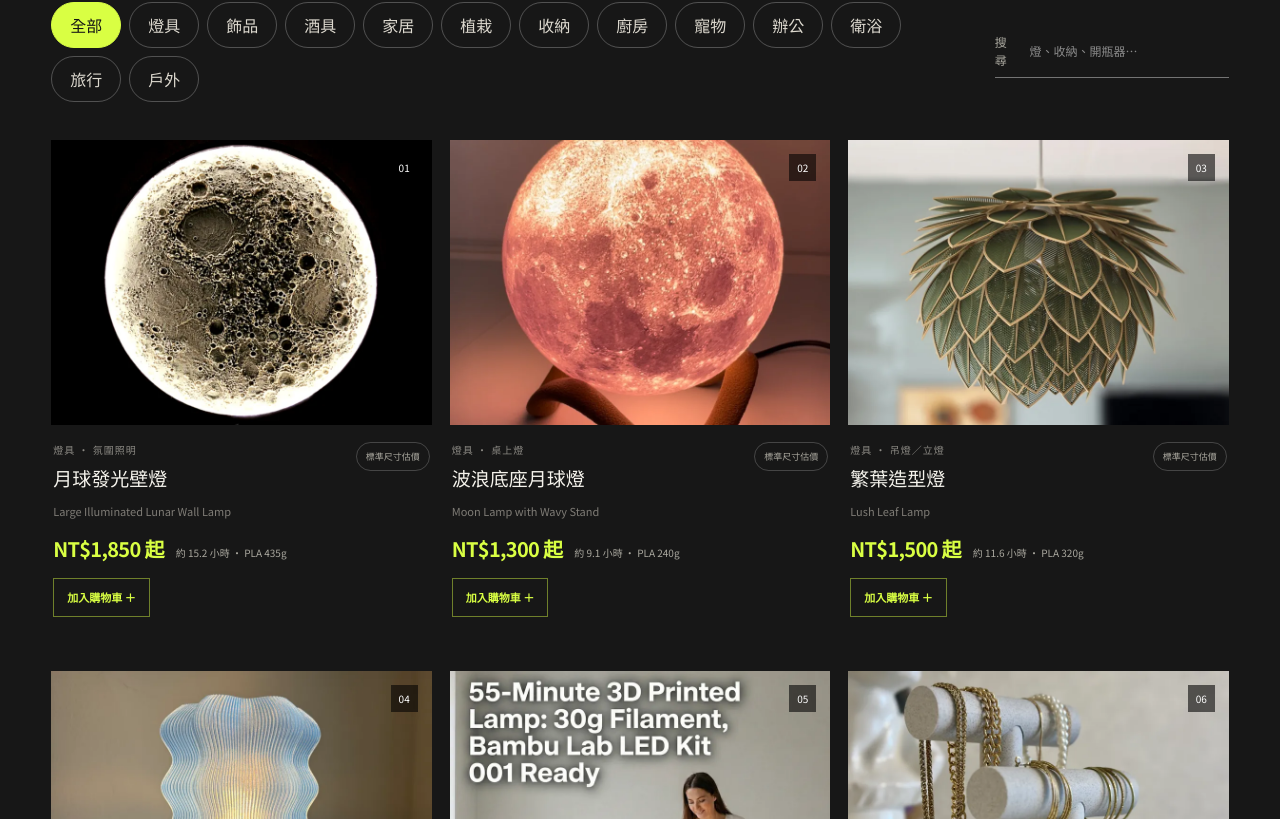
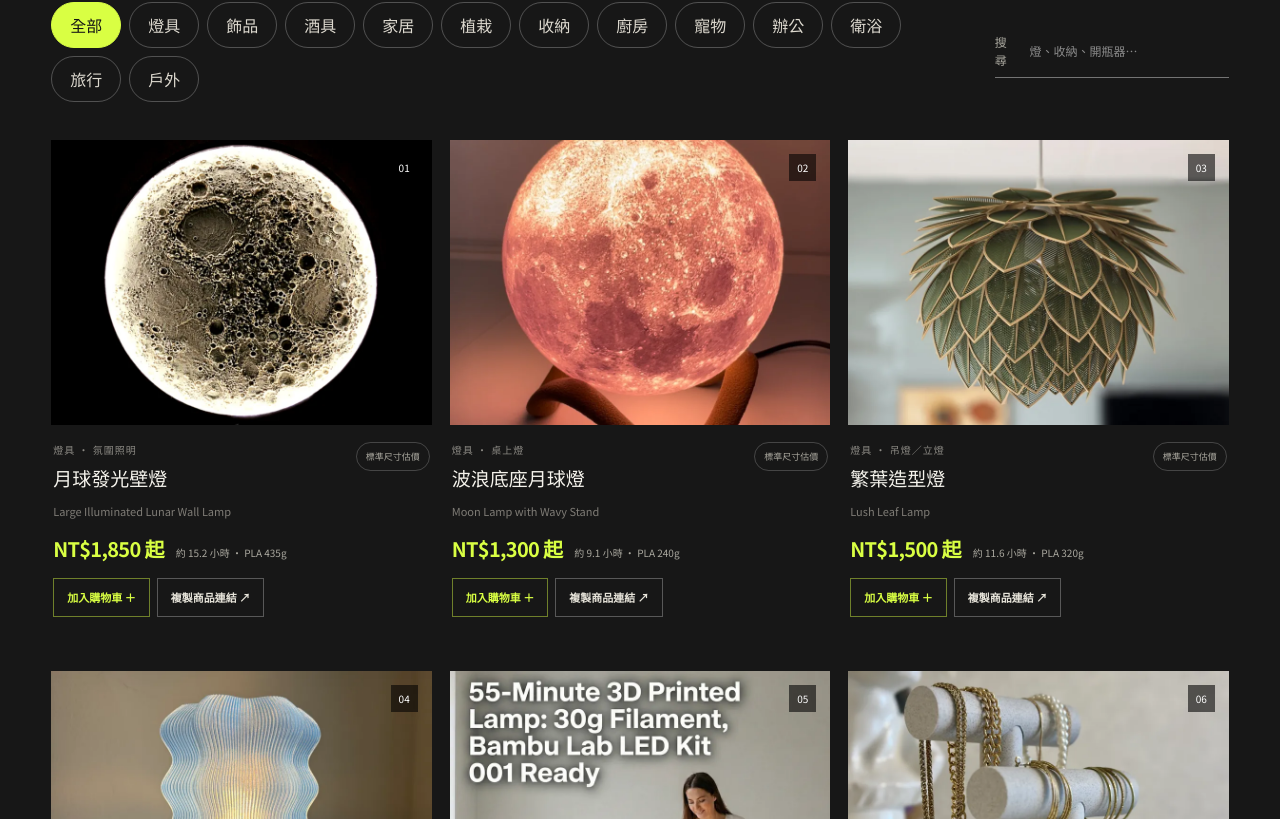
Before and after one commit to Roberto0111/roberto_form, a Next.js app: page / in a window 1280 px wide. Shown: the part 1141-1960 px from the top of the page. Built offline with nearby package versions, Linux system fonts and the light colour scheme.

Commit message:
Add shareable product links

```diff
--- a/app/globals.css
+++ b/app/globals.css
@@ -101,8 +101,11 @@ h1 { font-size: clamp(60px, 7.7vw, 120px); line-height: .9; letter-spacing: -.08
 .product-price { display: flex; flex-wrap: wrap; align-items: baseline; gap: 7px 12px; margin-top: 13px; }
 .product-price strong { color: var(--acid); font-size: 20px; letter-spacing: -.035em; }
 .product-price small { color: #aaa89f; font-size: 10px; }
-.add-cart-button { margin-top: 14px; border: 1px solid rgba(217,255,67,.45); background: transparent; color: var(--acid); padding: 10px 13px; cursor: pointer; font-size: 11px; font-weight: 750; transition: .2s ease; }
+.product-card-actions { display: flex; flex-wrap: wrap; gap: 7px; margin-top: 14px; }
+.add-cart-button, .share-product-button { border: 1px solid rgba(217,255,67,.45); background: transparent; color: var(--acid); padding: 10px 13px; cursor: pointer; font-size: 11px; font-weight: 750; transition: .2s ease; }
 .add-cart-button:hover { background: var(--acid); color: var(--ink); }
+.share-product-button { border-color: rgba(255,255,255,.28); color: #e7e4da; }
+.share-product-button:hover { border-color: white; color: white; }
 .empty { padding: 70px 0; text-align: center; color: #aaa89f; }
 
 .product-modal { position: fixed; inset: 0; z-index: 50; display: grid; place-items: center; padding: 24px; }
@@ -144,6 +147,7 @@ h1 { font-size: clamp(60px, 7.7vw, 120px); line-height: .9; letter-spacing: -.08
 .modal-actions { display: flex; flex-wrap: wrap; gap: 10px; margin-top: 8px; }
 .modal-cta { display: inline-flex; padding: 15px 20px; font-weight: 750; }
 .modal-cta.add { border: 0; background: var(--acid); color: var(--ink); cursor: pointer; }
+.modal-cta.share { border: 1px solid var(--ink); background: transparent; color: var(--ink); cursor: pointer; }
 .modal-cta.instagram { background: var(--orange); color: var(--ink); }
 .modal-cta.email { background: var(--ink); color: white; }
 
--- a/app/page.tsx
+++ b/app/page.tsx
@@ -1,7 +1,7 @@
 "use client";
 
 import { useEffect, useMemo, useState, type FormEvent } from "react";
-import { estimatePrice, formatPrice, products, type Category, type Product } from "@/lib/catalog";
+import { estimatePrice, formatPrice, products, productSlug, type Category, type Product } from "@/lib/catalog";
 
 const filters = ["全部", "燈具", "飾品", "酒具", "家居", "植栽", "收納", "廚房", "寵物", "辦公", "衛浴", "旅行", "戶外"] as const;
 
@@ -51,6 +51,7 @@ export default function Home() {
   const [submitting, setSubmitting] = useState(false);
   const [checkoutError, setCheckoutError] = useState("");
   const [createdOrder, setCreatedOrder] = useState<CreatedOrder | null>(null);
+  const [copiedProduct, setCopiedProduct] = useState("");
   const selectedPricing = selected ? estimatePrice(selected) : null;
 
   useEffect(() => {
@@ -68,6 +69,17 @@ export default function Home() {
     if (cartReady) window.localStorage.setItem("robert-form-cart", JSON.stringify(cart));
   }, [cart, cartReady]);
 
+  useEffect(() => {
+    const selectProductFromUrl = () => {
+      const slug = new URLSearchParams(window.location.search).get("product");
+      setSelected(slug ? products.find((product) => productSlug(product) === slug) ?? null : null);
+    };
+
+    selectProductFromUrl();
+    window.addEventListener("popstate", selectProductFromUrl);
+    return () => window.removeEventListener("popstate", selectProductFromUrl);
+  }, []);
+
   const cartLines = useMemo(() => cart.flatMap((item) => {
     const product = products[item.productIndex];
     if (!product) return [];
@@ -77,6 +89,35 @@ export default function Home() {
   const cartSubtotal = cartLines.reduce((sum, item) => sum + item.pricing.price * item.quantity, 0);
   const checkoutTotal = cartSubtotal + shippingFees[shippingMethod];
 
+  const openProduct = (product: Product) => {
+    setSelected(product);
+    const url = new URL(window.location.href);
+    url.searchParams.set("product", productSlug(product));
+    window.history.pushState({}, "", url);
+  };
+
+  const closeProduct = () => {
+    setSelected(null);
+    const url = new URL(window.location.href);
+    url.searchParams.delete("product");
+    window.history.replaceState({}, "", url);
+  };
+
+  const copyProductLink = async (product: Product) => {
+    const url = new URL(window.location.href);
+    url.hash = "";
+    url.search = "";
+    url.searchParams.set("product", productSlug(product));
+
+    try {
+      await navigator.clipboard.writeText(url.toString());
+      setCopiedProduct(productSlug(product));
+      window.setTimeout(() => setCopiedProduct(""), 2200);
+    } catch {
+      window.prompt("複製這個商品連結", url.toString());
+    }
+  };
+
   const addToCart = (product: Product) => {
     const productIndex = products.indexOf(product);
     setCart((current) => {
@@ -84,7 +125,7 @@ export default function Home() {
       if (existing) return current.map((item) => item.productIndex === productIndex ? { ...item, quantity: Math.min(20, item.quantity + 1) } : item);
       return [...current, { productIndex, quantity: 1 }];
     });
-    setSelected(null);
+    closeProduct();
     setCartOpen(true);
   };
 
@@ -237,7 +278,7 @@ export default function Home() {
               <button
                 type="button"
                 className="product-image"
-                onClick={() => setSelected(product)}
+                onClick={() => openProduct(product)}
                 aria-label={`查看 ${product.zh} 的使用情境`}
               >
                 <img src={assetPath(product.image)} alt={product.zh} loading="lazy" />
@@ -253,7 +294,12 @@ export default function Home() {
                     <strong>{formatPrice(pricing.price)} 起</strong>
                     <small>約 {pricing.hours} 小時 · {pricing.material} {pricing.grams}g</small>
                   </div>
-                  <button className="add-cart-button" type="button" onClick={() => addToCart(products[productIndex])}>加入購物車 ＋</button>
+                  <div className="product-card-actions">
+                    <button className="add-cart-button" type="button" onClick={() => addToCart(products[productIndex])}>加入購物車 ＋</button>
+                    <button className="share-product-button" type="button" onClick={() => copyProductLink(product)}>
+                      {copiedProduct === productSlug(product) ? "連結已複製 ✓" : "複製商品連結 ↗"}
+                    </button>
+                  </div>
                 </div>
                 <span className="custom-badge">標準尺寸估價</span>
               </div>
@@ -265,9 +311,9 @@ export default function Home() {
 
       {selected && selectedPricing && (
         <div className="product-modal" role="dialog" aria-modal="true" aria-label={`${selected.zh} 商品介紹`}>
-          <button className="modal-backdrop" onClick={() => setSelected(null)} aria-label="關閉商品介紹" />
+          <button className="modal-backdrop" onClick={closeProduct} aria-label="關閉商品介紹" />
           <article className="modal-panel">
-            <button className="modal-close" onClick={() => setSelected(null)} aria-label="關閉">×</button>
+            <button className="modal-close" onClick={closeProduct} aria-label="關閉">×</button>
             <div className="modal-heading">
               <div>
                 <p className="eyebrow">{selected.category} · {selected.tag}</p>
@@ -312,19 +358,22 @@ export default function Home() {
               <button className="modal-cta add" type="button" onClick={() => addToCart(selected)}>
                 加入購物車 ＋
               </button>
+              <button className="modal-cta share" type="button" onClick={() => copyProductLink(selected)}>
+                {copiedProduct === productSlug(selected) ? "商品連結已複製 ✓" : "複製商品連結 ↗"}
+              </button>
               <a
                 className="modal-cta instagram"
                 href="https://www.instagram.com/radish_studio_/"
                 target="_blank"
                 rel="noreferrer"
-                onClick={() => setSelected(null)}
+                onClick={closeProduct}
               >
                 Instagram 私訊這件商品 ↗
               </a>
               <a
                 className="modal-cta email"
                 href={`mailto:loxa8858@gmail.com?subject=${encodeURIComponent(`ROBERT FORM 訂製洽詢｜${selected.zh}`)}&body=${encodeURIComponent(`商品：${selected.zh}\n參考售價：${formatPrice(selectedPricing.price)} 起\n預估製作：${selectedPricing.material} ${selectedPricing.grams}g／約 ${selectedPricing.hours} 小時\n\n我想詢問的顏色、尺寸與數量：`)}`}
-                onClick={() => setSelected(null)}
+                onClick={closeProduct}
               >
                 Email 詢問 →
               </a>
--- a/lib/catalog.ts
+++ b/lib/catalog.ts
@@ -17,6 +17,14 @@ export type PriceEstimate = {
   price: number;
   partsNote: string;
 };
+
+export const productSlug = (product: Product) =>
+  product.name
+    .toLowerCase()
+    .normalize("NFKD")
+    .replace(/[\u0300-\u036f]/g, "")
+    .replace(/[^a-z0-9]+/g, "-")
+    .replace(/^-+|-+$/g, "");
 
 export const products: Product[] = [
   { name: "Large Illuminated Lunar Wall Lamp", zh: "月球發光壁燈", category: "燈具", image: "/products/lamp-01.webp", lifestyle: "/lifestyle/lunar-wall-lamp-scenes.webp", source: "https://makerworld.com/zh/models/2320985-large-illuminated-lunar-wall-lamp-version-2", tag: "氛圍照明" },
```
Also changed, not shown: 1 other file (tests, documents, lock files or other folders).
